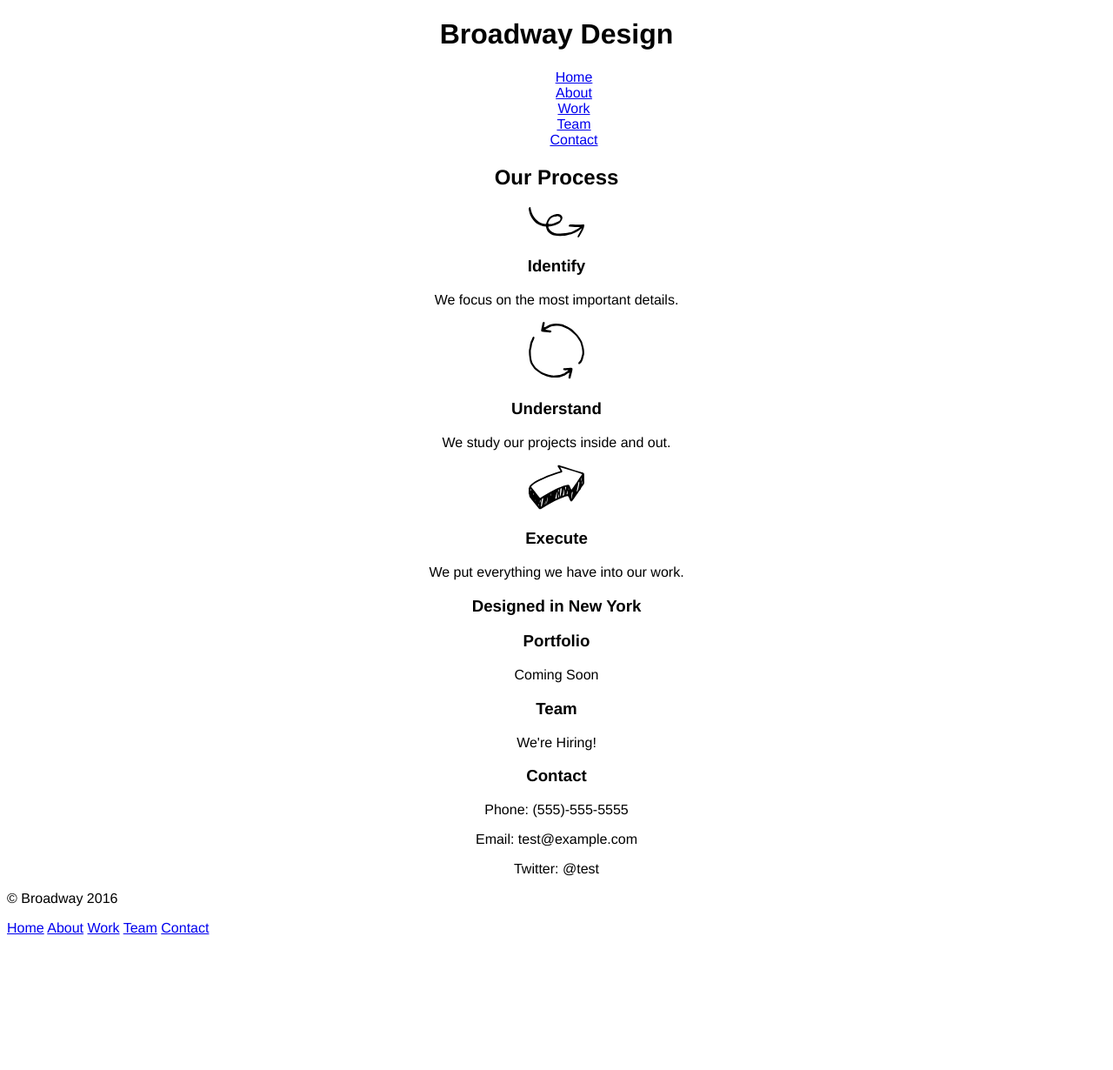
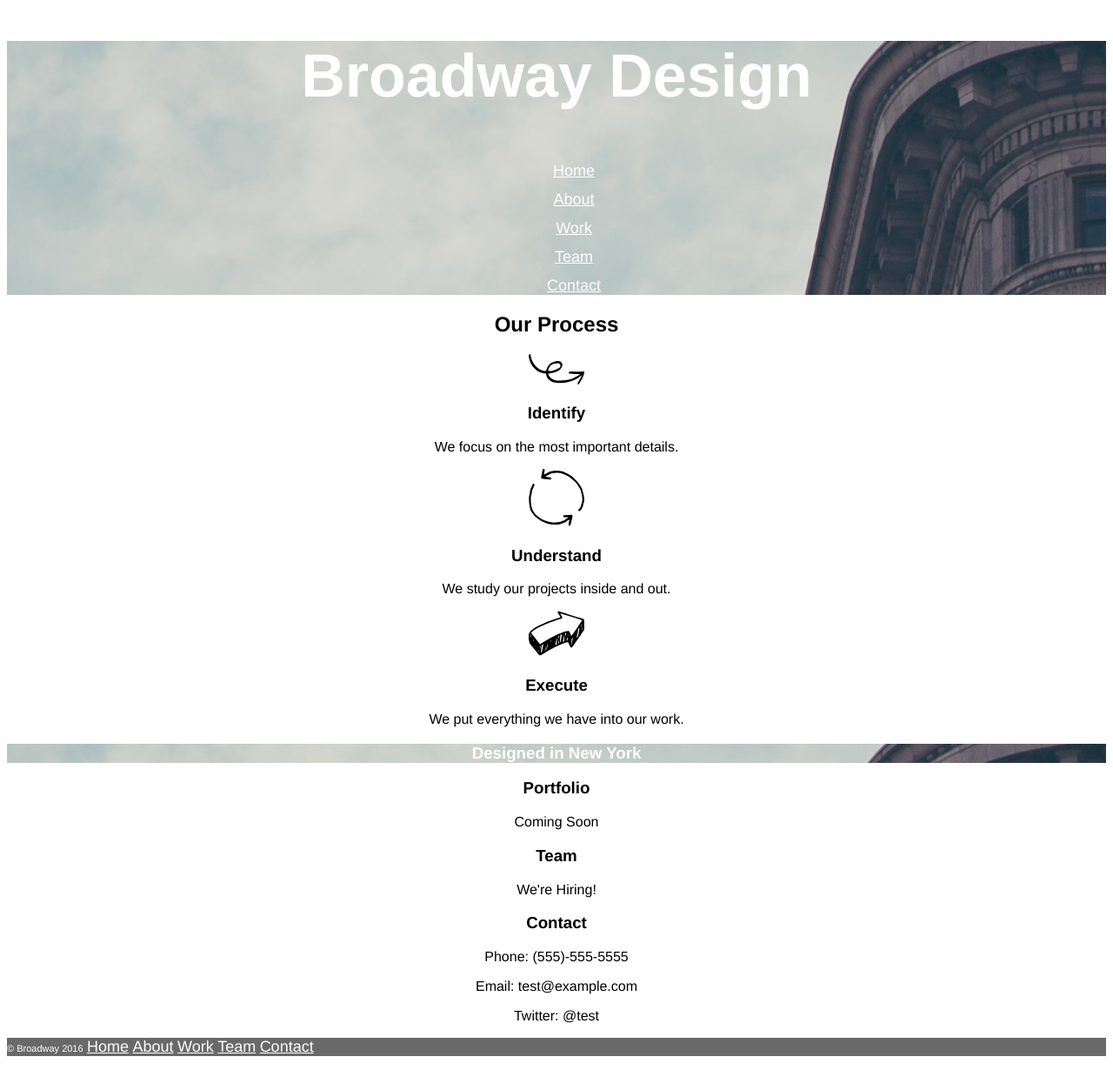
Before and after one commit to anule/broadway, a plain HTML site: page index.html in a window 1280 px wide. Shown: the whole page at 87% size. Before the commit the page ends 1084 px from the top, so only its background shows below. Drawn offline with Linux system fonts and the light colour scheme; files whose address does not match are found by name.

Commit message:
Add background images and undo prior changes to footer.

```diff
--- a/index.html
+++ b/index.html
@@ -37,7 +37,7 @@
         <p>We put everything we have into our work.</p>
       <!-- Company information -->
       <section class="info">
-        <h3>Designed in New York</h3>
+        <h3 id="banner">Designed in New York</h3>
         <h3>Portfolio</h3>
         <p>Coming Soon</p>
         <h3>Team</h3>
@@ -50,7 +50,7 @@
 
       <!-- Footer -->
       <footer>
-        <p>&copy; Broadway 2016 </p><span><a href="#">Home</a></span> <span><a href="#">About</a></span> <span><a href="#">Work</a></span> <span><a href="#">Team</a></span> <span><a href="#">Contact</a></span>
+        <p><span id="copyright">&copy; Broadway 2016</span> <span><a href="#">Home</a></span> <span><a href="#">About</a></span> <span><a href="#">Work</a></span> <span><a href="#">Team</a></span> <span><a href="#">Contact</a></span></p>
       </footer>
     </div>
   </body>
--- a/resources/css/style.css
+++ b/resources/css/style.css
@@ -1,3 +1,4 @@
+/* Global styling */
 .container {
   margin: auto;
   font-family: Helvetica;
@@ -8,10 +9,35 @@ header, section {
   margin: auto
 }
 
+header, #banner {
+  background-image: url("/Users/anulendukwu/Documents/projects/broadway/resources/img/the-flatiron-building.png");
+}
+
+h1, #banner, a, footer {
+  color: white;
+}
+
+a {
+  font-size: 18px;
+}
+
+/* Header styling */
+h1 {
+  font-size: 70px;
+  font-weight: bold;
+}
+
 header li {
   list-style-type: none;
+  padding-top: .75em;
 }
 
+/* Footer styling */
 footer {
   text-align: left;
+  background-color: dimgray;
 }
+
+#copyright {
+  font-size: 11px;
+}
```
